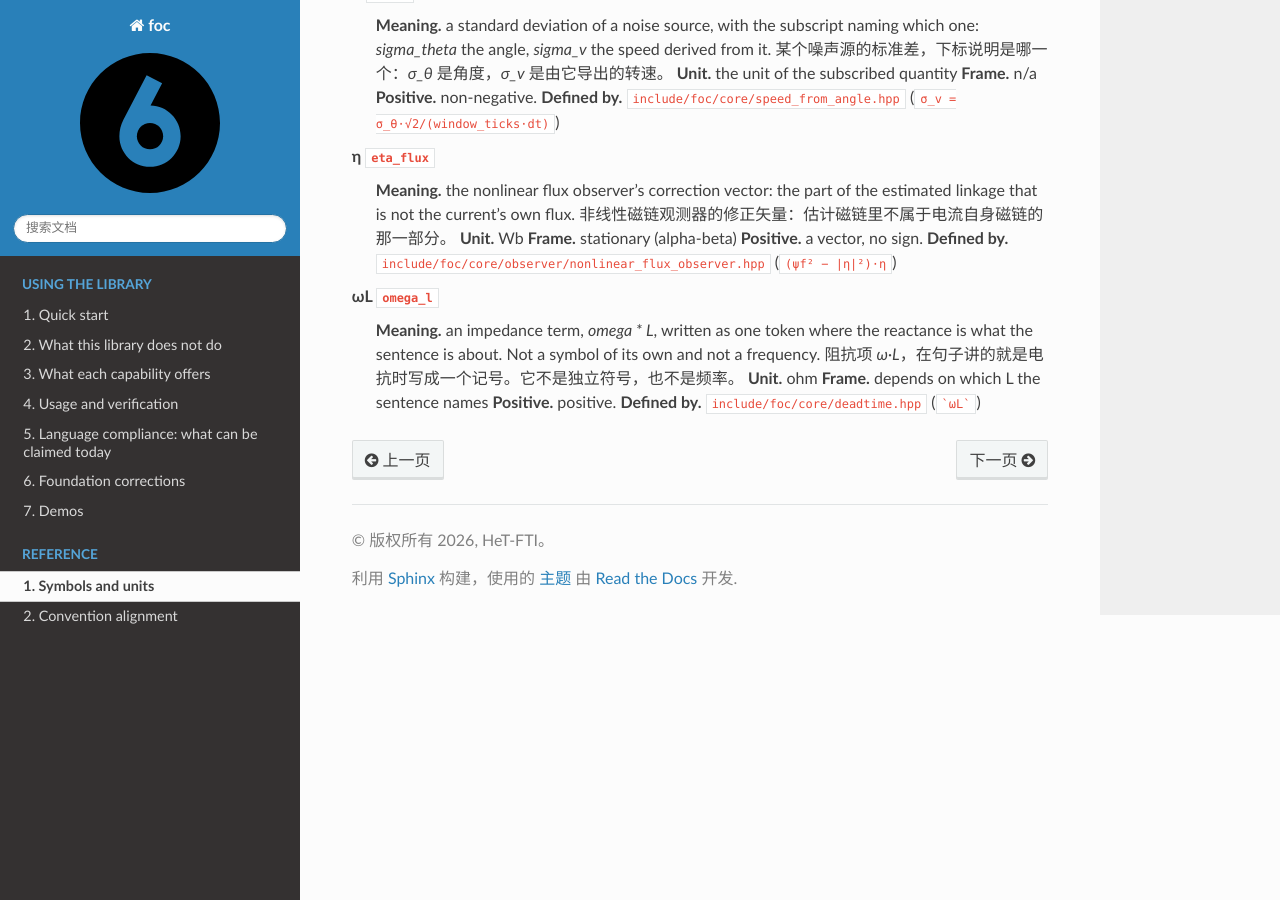
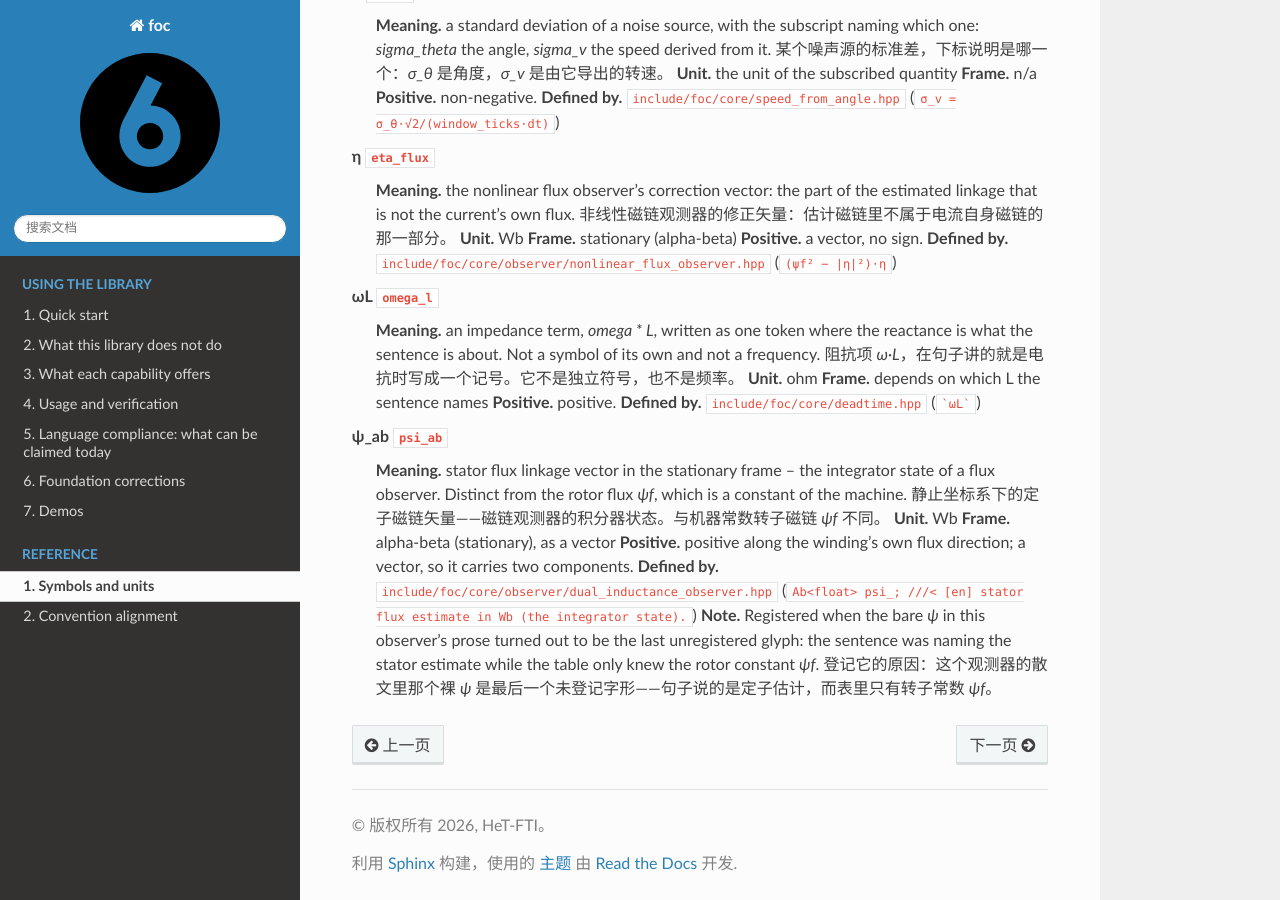
Before and after one commit to zc0718/foc, a Sphinx documentation site: the page built from docs/sphinx/source/symbols.rst, in a window 1280 px wide and 900 px high, scrolled down 3531 px. Built offline with Sphinx 7.4.7 and the Read the Docs theme 3.1.0, drawn with Linux system fonts in a browser that asks for light colours.

Commit message:
docs(symbols): the last unregistered glyph, and what each one was actually naming
Two things in one pass, both measured to zero.

**The `@warning` leg.** `docshape` gained a fifth check: a prohibition aimed at
whoever edits the file next belongs in a `@warning`, not in a paragraph, because a
rule buried in a paragraph is a rule somebody edits away. Narrow on purpose --
`never` on its own describes behaviour far more often than it forbids an edit
(*the integrator never forgets*), so it matches edit-facing phrasings only, and
the tree already satisfies it: the one block that did not was `ErrorCode`, fixed
in an earlier pass. Ten selftest cases, both directions.

**The symbol ratchet.** 26 unregistered glyph lines, frozen as named debt, now 0.
None of them was noise: each bare glyph was naming a specific quantity that the
table already had a subscripted entry for, and the sentence said which.

| where | was | is | what the sentence meant |
|---|---|---|---|
| `auto_tune` (×6) | `ω` | `ω_m` | mechanical speed, next to `J` and `b` |
| `mtpv` (×3) | `ω` | `ω_e` | electrical speed, inside the voltage ellipse |
| `torque_map` | `ω` | `ω_m` | mechanical speed, next to `B` |
| `field_weakening` | `ωψf` | `ω_e·ψf` | electrical speed times rotor flux |
| `cogging_learn` (×4) | `φ` | `φ_inj` | the phase the compensator injects at |
| `protection` | `ψ估计` | `估计磁链` | a Chinese word welded into subscript position |
| `dual_inductance` (×2) | `φ` | `arg` | argument of a complex number, not a machine quantity |

One entry was missing rather than misnamed: the flux observer's prose said `ψ`
while the table only knew the rotor constant `ψf`. `psi_ab` -- stator flux, Wb,
alpha-beta vector, anchored at `Ab<float> psi_;` -- is now registered, so the
formula `dψ_ab/dt = v - Rs·i` keeps its glyph and gains a unit and a frame.

One self-inflicted error to record: the substitution `φ`→`φ_inj` also rewrote the
`φ` inside text that already said `φ_inj`, giving `φ_inj_inj` in two places. A
blanket replace of a substring does not know what it is standing in front of; the
tree is checked for all four double-forms now and they are gone.

857/857 cases, 26 project gates, `format`, `docfmt`, 10/10 docshape judgements,
0 unregistered glyphs.

````diff
--- a/docs/sphinx/source/symbols.rst
+++ b/docs/sphinx/source/symbols.rst
@@ -179,3 +179,12 @@
     **Unit.** ohm  **Frame.** depends on which L the sentence names
     **Positive.** positive.
     **Defined by.** ``include/foc/core/deadtime.hpp`` (```ωL```)
+
+ψ_ab  ``psi_ab``
+    **Meaning.** stator flux linkage vector in the stationary frame -- the integrator state of a flux observer. Distinct from the rotor flux `ψf`, which is a constant of the machine.
+    静止坐标系下的定子磁链矢量——磁链观测器的积分器状态。与机器常数转子磁链 `ψf` 不同。
+    **Unit.** Wb  **Frame.** alpha-beta (stationary), as a vector
+    **Positive.** positive along the winding's own flux direction; a vector, so it carries two components.
+    **Defined by.** ``include/foc/core/observer/dual_inductance_observer.hpp`` (``Ab<float> psi_; ///< [en] stator flux estimate in Wb (the integrator state).``)
+    **Note.** Registered when the bare `ψ` in this observer's prose turned out to be the last unregistered glyph: the sentence was naming the stator estimate while the table only knew the rotor constant `ψf`.
+    登记它的原因：这个观测器的散文里那个裸 `ψ` 是最后一个未登记字形——句子说的是定子估计，而表里只有转子常数 `ψf`。
````
Also changed, not shown: 11 other files.
